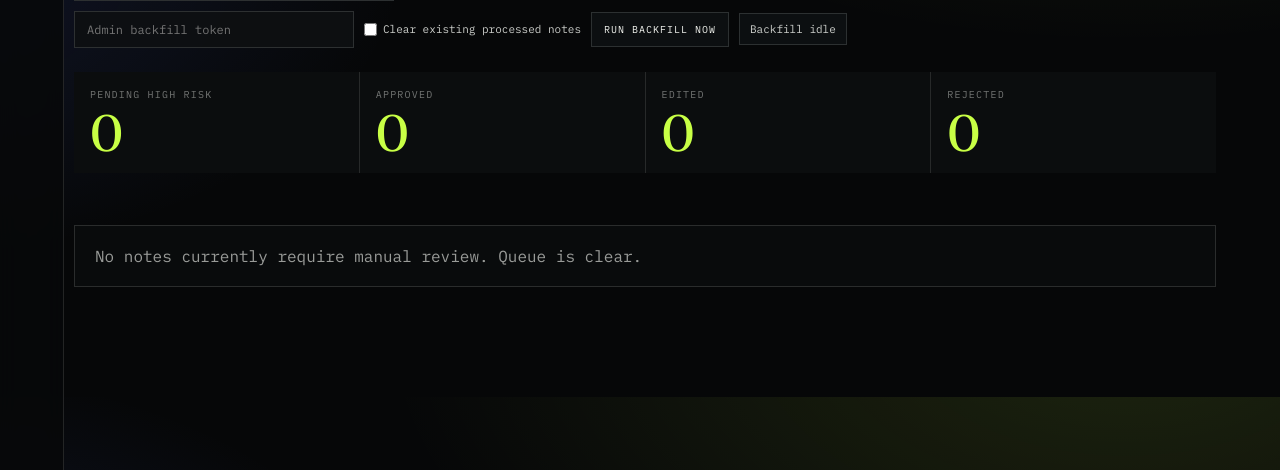
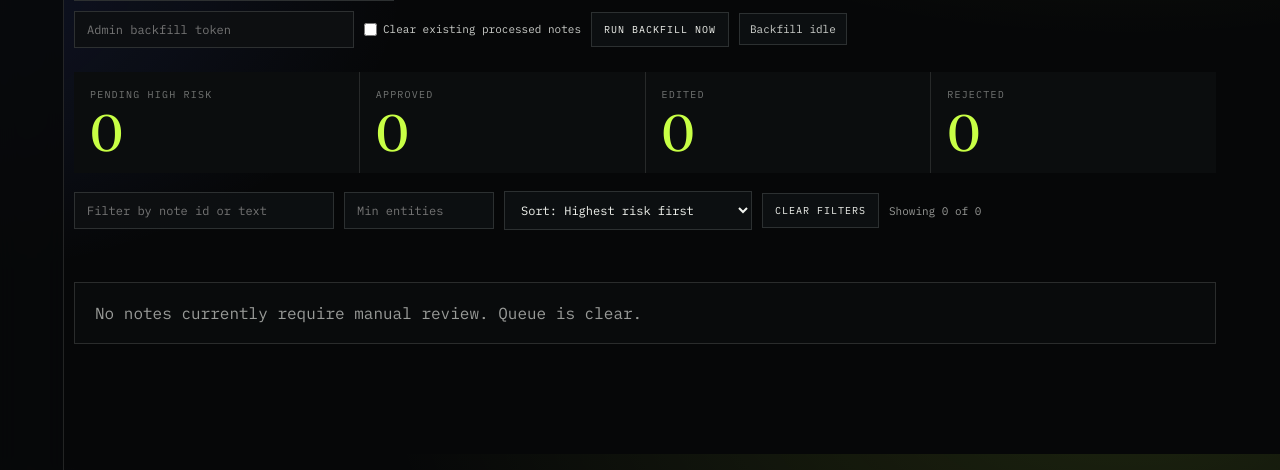
Before and after one commit to ansh-0069/ClinicalNER, a Flask app: page /review-queue in a window 1280 px wide. Shown: the part 307-777 px from the top of the page. Run offline with Flask 3, Linux system fonts and the light colour scheme; data that the repository does not hold is empty.

Commit message:
major v2 update

```diff
--- a/src/api/templates/review_queue.html
+++ b/src/api/templates/review_queue.html
@@ -65,7 +65,7 @@ body{
   font-size:11px;
   padding:8px 10px;
 }
-input, textarea, button {
+input, textarea, button, select {
   font-family:var(--mono);
   font-size:12px;
   border:1px solid var(--line);
@@ -73,8 +73,8 @@ input, textarea, button {
   color:var(--paper);
   padding:10px 12px;
 }
-input, textarea { outline:none; }
-input:focus-visible, textarea:focus-visible, button:focus-visible {
+input, textarea, select { outline:none; }
+input:focus-visible, textarea:focus-visible, button:focus-visible, select:focus-visible {
   outline:2px solid rgba(200,255,69,.72);
   outline-offset:2px;
 }
@@ -91,6 +91,18 @@ button.primary{background:var(--signal);color:#111510;border-color:transparent;f
 .metric{background:rgba(10,12,13,.96);padding:16px}
 .metric .k{font-family:var(--mono);font-size:10px;letter-spacing:.12em;text-transform:uppercase;color:rgba(242,244,239,.45)}
 .metric .v{margin-top:8px;font-family:var(--display);font-size:clamp(26px,4vw,52px);line-height:.95;color:var(--signal)}
+.queue-tools{
+  margin-top:18px;
+  display:flex;
+  gap:10px;
+  align-items:center;
+  flex-wrap:wrap;
+}
+.queue-tools .hint{
+  font-family:var(--mono);
+  font-size:11px;
+  color:rgba(242,244,239,.62);
+}
 .queue {
   margin-top:28px;
   display:grid;
@@ -168,6 +180,21 @@ button.primary{background:var(--signal);color:#111510;border-color:transparent;f
   <article class="metric"><div class="k">Rejected</div><div class="v" id="m-rejected">0</div></article>
 </section>
 
+<section class="queue-tools">
+  <input id="queue-search" type="text" placeholder="Filter by note id or text" style="min-width:260px;">
+  <input id="queue-min-entities" type="number" min="0" step="1" placeholder="Min entities" style="width:150px;">
+  <select id="queue-sort" style="min-width:220px;">
+    <option value="risk_desc">Sort: Highest risk first</option>
+    <option value="risk_asc">Sort: Lowest risk first</option>
+    <option value="newest">Sort: Newest processed first</option>
+    <option value="oldest">Sort: Oldest processed first</option>
+    <option value="note_desc">Sort: Highest note id first</option>
+    <option value="note_asc">Sort: Lowest note id first</option>
+  </select>
+  <button id="clear-filters" type="button">Clear Filters</button>
+  <span class="hint" id="queue-visible-count"></span>
+</section>
+
 <div id="error-box"></div>
 <div id="queue-root" class="queue"></div>
 <div id="empty-root" class="empty" style="display:none;">No notes currently require manual review. Queue is clear.</div>
@@ -181,6 +208,15 @@ const adminTokenInput = document.getElementById('admin-token');
 const clearExistingInput = document.getElementById('clear-existing');
 const runBackfillBtn = document.getElementById('run-backfill');
 const backfillStatus = document.getElementById('backfill-status');
+const queueSearchInput = document.getElementById('queue-search');
+const queueMinEntitiesInput = document.getElementById('queue-min-entities');
+const queueSortInput = document.getElementById('queue-sort');
+const clearFiltersBtn = document.getElementById('clear-filters');
+const queueVisibleCount = document.getElementById('queue-visible-count');
+
+const EMPTY_QUEUE_MESSAGE = 'No notes currently require manual review. Queue is clear.';
+const FILTER_EMPTY_MESSAGE = 'No notes match the current filters.';
+let allQueueItems = [];
 
 function escapeHtml(text) {
   return String(text)
@@ -223,6 +259,62 @@ function setSummary(summary) {
   document.getElementById('m-approved').textContent = Number(byDecision.approved || 0).toLocaleString();
   document.getElementById('m-edited').textContent = Number(byDecision.edited || 0).toLocaleString();
   document.getElementById('m-rejected').textContent = Number(byDecision.rejected || 0).toLocaleString();
+}
+
+function toNum(value) {
+  const n = Number(value);
+  return Number.isFinite(n) ? n : 0;
+}
+
+function toTime(value) {
+  const ts = Date.parse(String(value || ''));
+  return Number.isFinite(ts) ? ts : 0;
+}
+
+function setQueueCount(visible, total) {
+  queueVisibleCount.textContent = `Showing ${visible} of ${total}`;
+}
+
+function getQueueView(items) {
+  const term = String(queueSearchInput.value || '').trim().toLowerCase();
+  const minEntities = queueMinEntitiesInput.value === ''
+    ? null
+    : Math.max(0, parseInt(queueMinEntitiesInput.value, 10) || 0);
+  const sortMode = queueSortInput.value;
+
+  let next = items.slice();
+
+  if (term) {
+    next = next.filter((item) => {
+      const noteId = String(item.note_id || '').toLowerCase();
+      const text = String(item.masked_text || '').toLowerCase();
+      return noteId.includes(term) || text.includes(term);
+    });
+  }
+
+  if (minEntities !== null) {
+    next = next.filter((item) => toNum(item.entity_count) >= minEntities);
+  }
+
+  next.sort((a, b) => {
+    if (sortMode === 'risk_asc') return toNum(a.entity_count) - toNum(b.entity_count);
+    if (sortMode === 'newest') return toTime(b.processed_at) - toTime(a.processed_at);
+    if (sortMode === 'oldest') return toTime(a.processed_at) - toTime(b.processed_at);
+    if (sortMode === 'note_asc') return toNum(a.note_id) - toNum(b.note_id);
+    if (sortMode === 'note_desc') return toNum(b.note_id) - toNum(a.note_id);
+    return toNum(b.entity_count) - toNum(a.entity_count);
+  });
+
+  return next;
+}
+
+function refreshQueueView() {
+  const visibleItems = getQueueView(allQueueItems);
+  emptyRoot.textContent = allQueueItems.length && !visibleItems.length
+    ? FILTER_EMPTY_MESSAGE
+    : EMPTY_QUEUE_MESSAGE;
+  setQueueCount(visibleItems.length, allQueueItems.length);
+  renderQueue(visibleItems);
 }
 
 function renderQueue(items) {
@@ -314,16 +406,27 @@ async function refreshAll() {
       throw new Error(summaryPayload.error || 'Unable to load review summary');
     }
 
-    renderQueue(queuePayload.items || []);
+    allQueueItems = queuePayload.items || [];
+    refreshQueueView();
     setSummary(summaryPayload);
   } catch (err) {
-    renderQueue([]);
+    allQueueItems = [];
+    refreshQueueView();
     setSummary({ pending: 0, by_decision: {} });
     setError(err.message || 'Failed to refresh queue');
   }
 }
 
 document.getElementById('refresh').addEventListener('click', refreshAll);
+queueSearchInput.addEventListener('input', refreshQueueView);
+queueMinEntitiesInput.addEventListener('input', refreshQueueView);
+queueSortInput.addEventListener('change', refreshQueueView);
+clearFiltersBtn.addEventListener('click', () => {
+  queueSearchInput.value = '';
+  queueMinEntitiesInput.value = '';
+  queueSortInput.value = 'risk_desc';
+  refreshQueueView();
+});
 
 async function pollBackfill(jobId, adminToken, adminUser) {
   const maxAttempts = 120;
```
